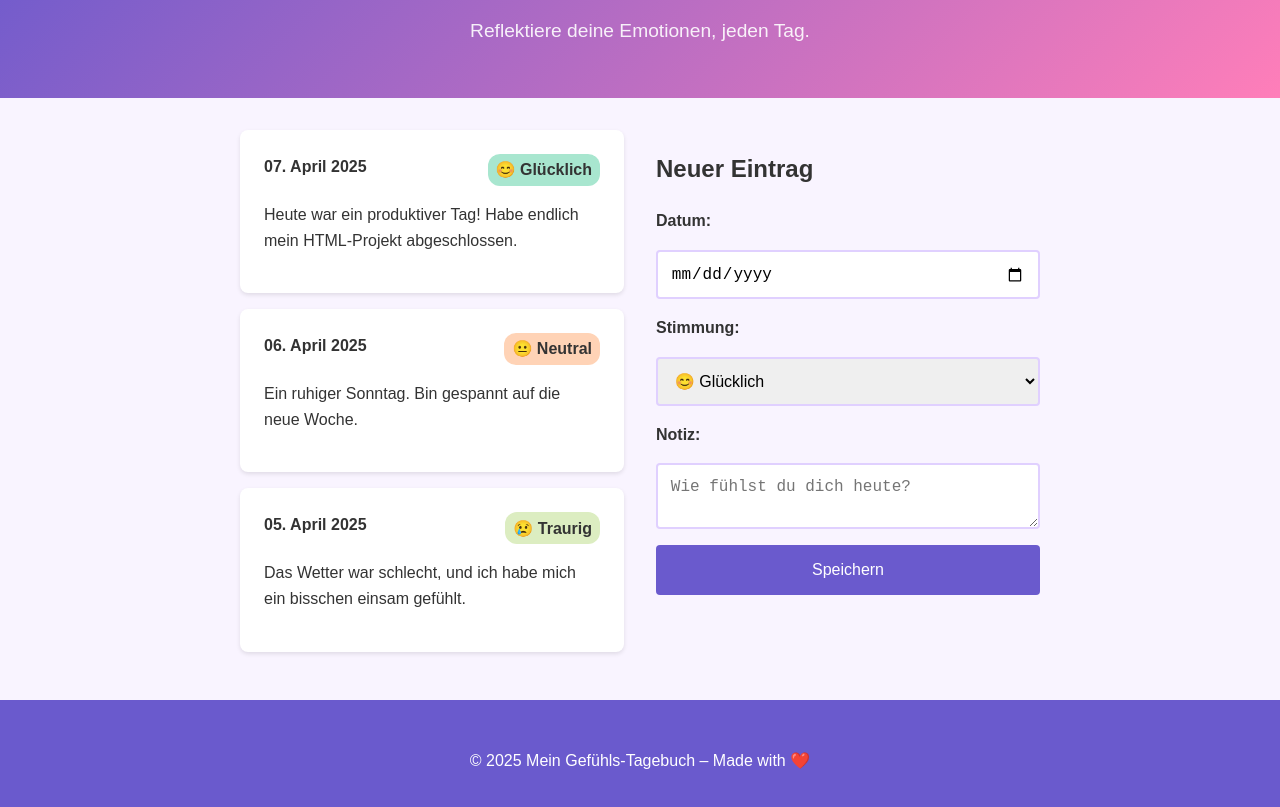
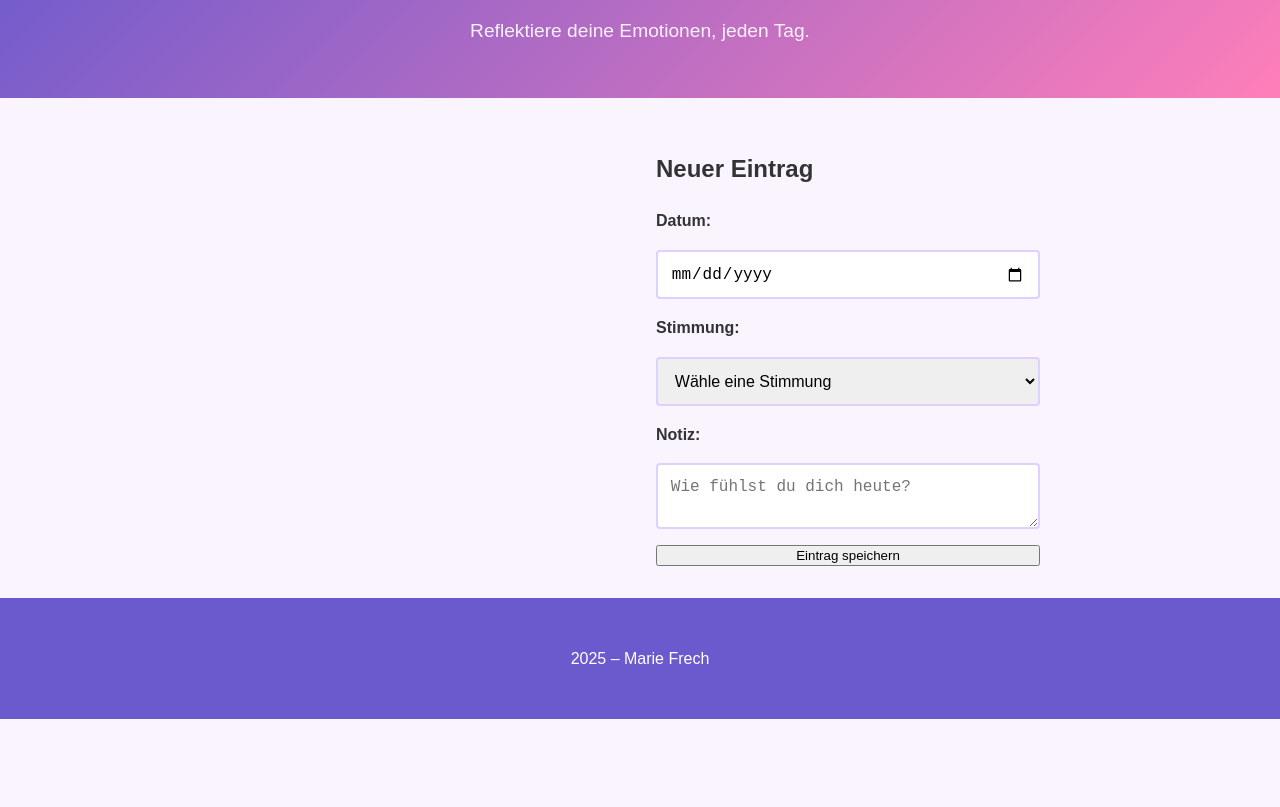
Before and after one commit to Mariefre02/Webentwicklung-, a plain HTML site: page Gefühls-Tagebuch2/index.html in a window 1280 px wide. Shown: the part 99-906 px from the top of the page. After the commit the page ends 818 px from the top, so only its background shows below. Drawn offline with Linux system fonts and the light colour scheme.

Commit message:
Update index.html

```diff
--- a/Gefühls-Tagebuch2/index.html
+++ b/Gefühls-Tagebuch2/index.html
@@ -5,68 +5,47 @@
     <meta name="viewport" content="width=device-width, initial-scale=1.0">
     <title>Mein Gefühls-Tagebuch</title>
     <link rel="stylesheet" href="styles.css">
-    <meta name="description" content="Ein digitales Tagebuch, um tägliche Stimmungen festzuhalten.">
 </head>
 <body>
-    <header>
-        <h1>Mein Gefühls-Tagebuch</h1>
-        <p class="subtitle">Reflektiere deine Emotionen, jeden Tag.</p>
-    </header>
+    <!-- Header (wird per JavaScript geladen) -->
+    <header id="header"></header>
 
+    <!-- Hauptinhalt -->
     <main>
-        <!-- Statische Beispieldaten (simulierte Einträge) -->
-        <section class="eintraege">
-            <article class="eintrag">
-                <div class="eintrag-header">
-                    <span class="datum">07. April 2025</span>
-                    <span class="stimmung glücklich">😊 Glücklich</span>
-                </div>
-                <p class="notiz">Heute war ein produktiver Tag! Habe endlich mein HTML-Projekt abgeschlossen.</p>
-            </article>
-
-            <article class="eintrag">
-                <div class="eintrag-header">
-                    <span class="datum">06. April 2025</span>
-                    <span class="stimmung neutral">😐 Neutral</span>
-                </div>
-                <p class="notiz">Ein ruhiger Sonntag. Bin gespannt auf die neue Woche.</p>
-            </article>
-
-            <article class="eintrag">
-                <div class="eintrag-header">
-                    <span class="datum">05. April 2025</span>
-                    <span class="stimmung traurig">😢 Traurig</span>
-                </div>
-                <p class="notiz">Das Wetter war schlecht, und ich habe mich ein bisschen einsam gefühlt.</p>
-            </article>
+        <!-- Container für dynamische Einträge -->
+        <section id="eintraege-container">
+            <!-- Einträge werden hier via JavaScript eingefügt -->
         </section>
 
-        <!-- Statisches Formular (ohne Funktion) -->
+        <!-- Formular für neue Einträge -->
         <section class="formular">
             <h2>Neuer Eintrag</h2>
-            <form>
+            <form id="eintrag-form">
                 <label for="datum">Datum:</label>
                 <input type="date" id="datum" name="datum" required>
 
                 <label for="stimmung">Stimmung:</label>
                 <select id="stimmung" name="stimmung" required>
+                    <option value="" disabled selected>Wähle eine Stimmung</option>
                     <option value="glücklich">😊 Glücklich</option>
                     <option value="neutral">😐 Neutral</option>
                     <option value="traurig">😢 Traurig</option>
                     <option value="wütend">😠 Wütend</option>
-                    <option value="entspannt">😌 Entspannt</option>
+                    <option value="aufgeregt">😆 Aufgeregt</option>
                 </select>
 
                 <label for="notiz">Notiz:</label>
                 <textarea id="notiz" name="notiz" placeholder="Wie fühlst du dich heute?" required></textarea>
 
-                <button type="submit" class="button">Speichern</button>
+                <button type="submit">Eintrag speichern</button>
             </form>
         </section>
     </main>
 
-    <footer>
-        <p>© 2025 Mein Gefühls-Tagebuch – Made with ❤️</p>
-    </footer>
+    <!-- Footer (wird per JavaScript geladen) -->
+    <footer id="footer"></footer>
+
+    <!-- JavaScript-Datei einbinden -->
+    <script src="script.js"></script>
 </body>
 </html>
```
